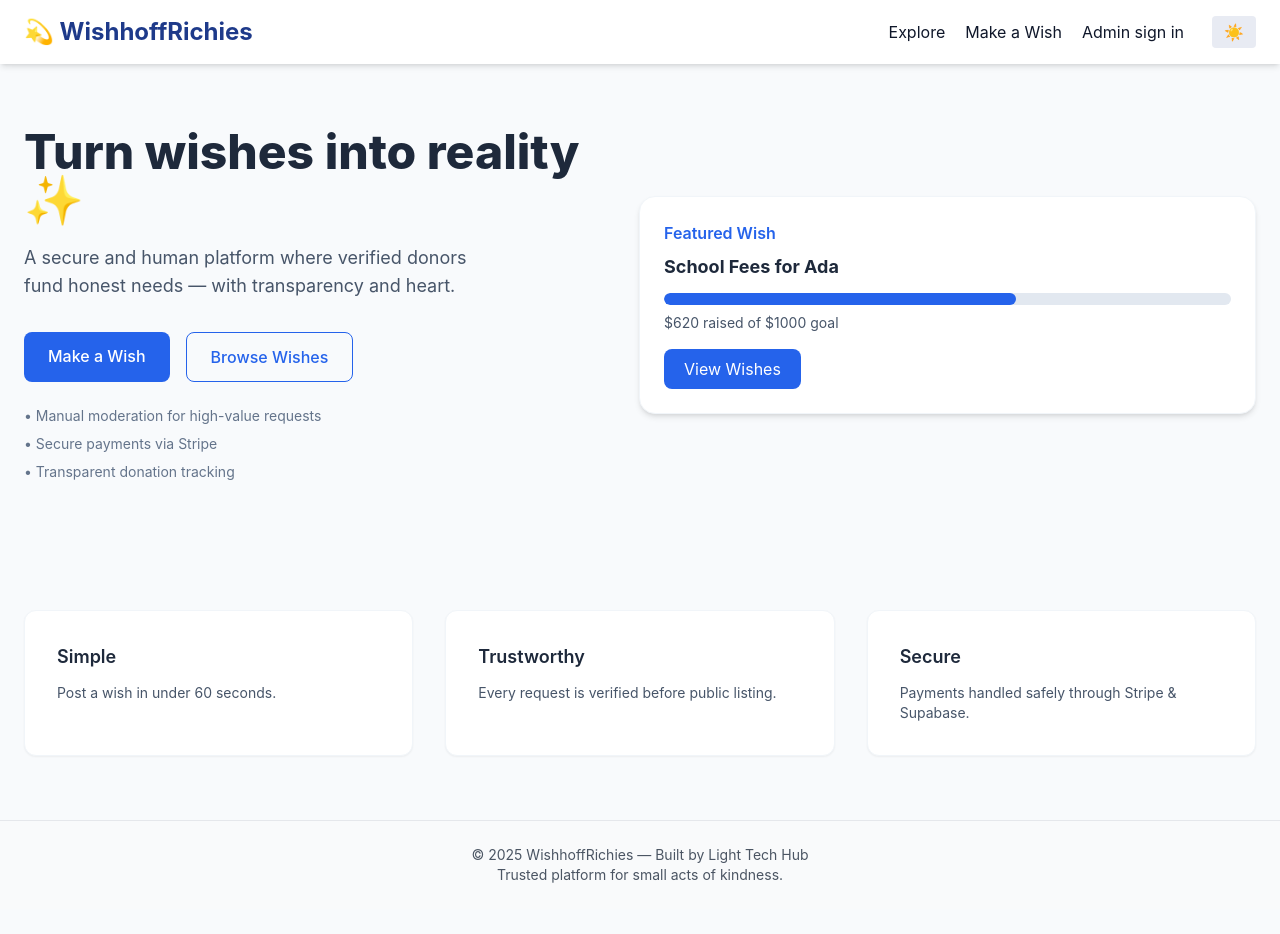
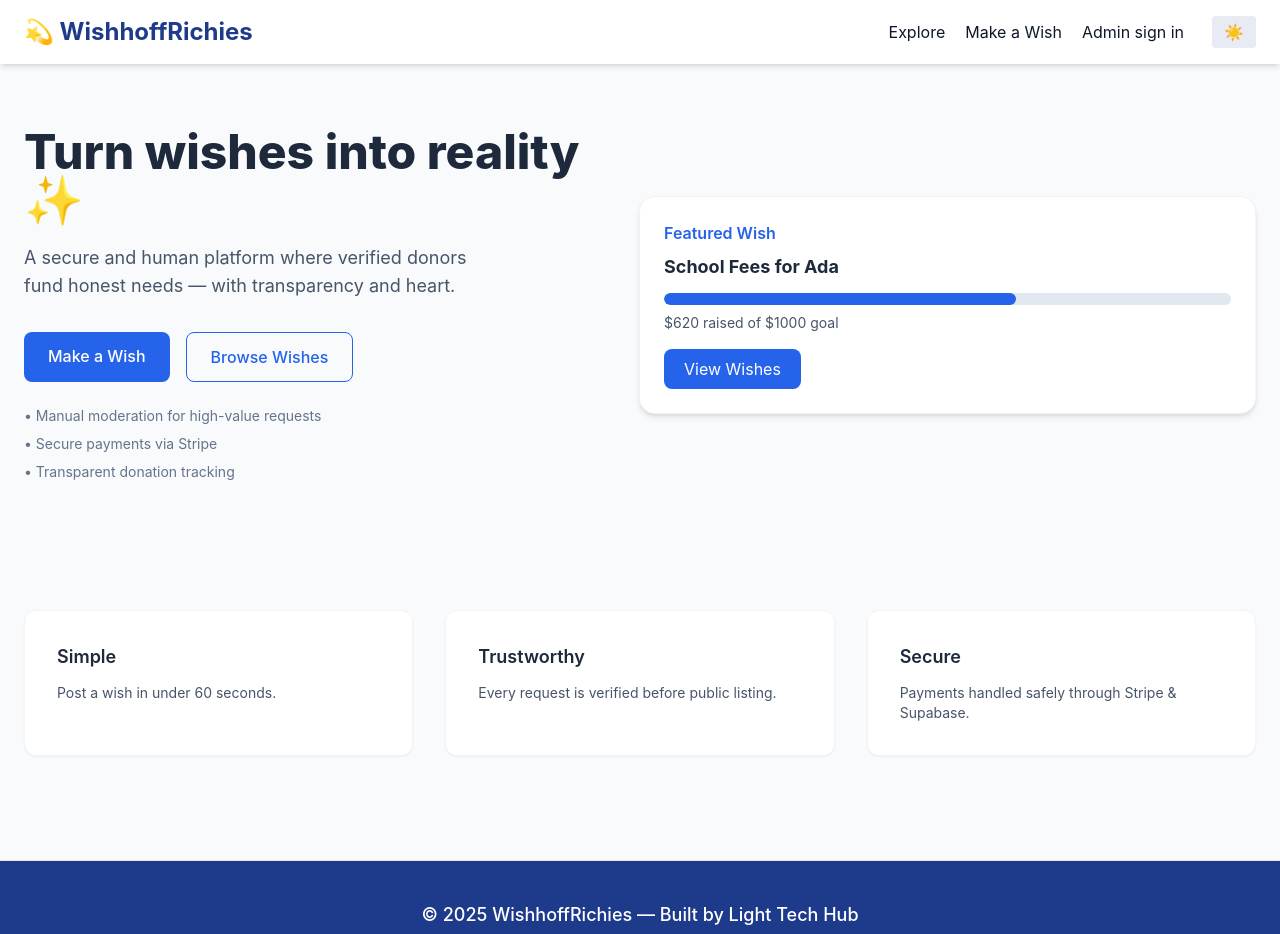
Before and after one commit to Lightcomputerstechnology/WishhoffRichies, a Next.js app: page / in a window 1280 px wide. Shown: the top 934 px of the page. Before the commit the page ends 909 px from the top, so only its background shows below. Built offline with nearby package versions, Linux system fonts and the light colour scheme; no server answers.

Commit message:
Update Footer.js

```diff
--- a/components/Footer.js
+++ b/components/Footer.js
@@ -1,10 +1,13 @@
-// components/Footer.js
 export default function Footer() {
   return (
-    <footer className="site-footer">
-      <div className="container">
-        <p>© {new Date().getFullYear()} WishhoffRichies — Built by Light Tech Hub</p>
-        <p className="muted">Trusted platform for small acts of kindness.</p>
+    <footer className="bg-[#1E3A8A] text-white py-10 mt-10">
+      <div className="container mx-auto text-center px-4">
+        <p className="text-lg font-medium">
+          © {new Date().getFullYear()} WishhoffRichies — Built by Light Tech Hub
+        </p>
+        <p className="text-sm opacity-80 mt-1">
+          Trusted platform for small acts of kindness 💙
+        </p>
       </div>
     </footer>
   );
```
